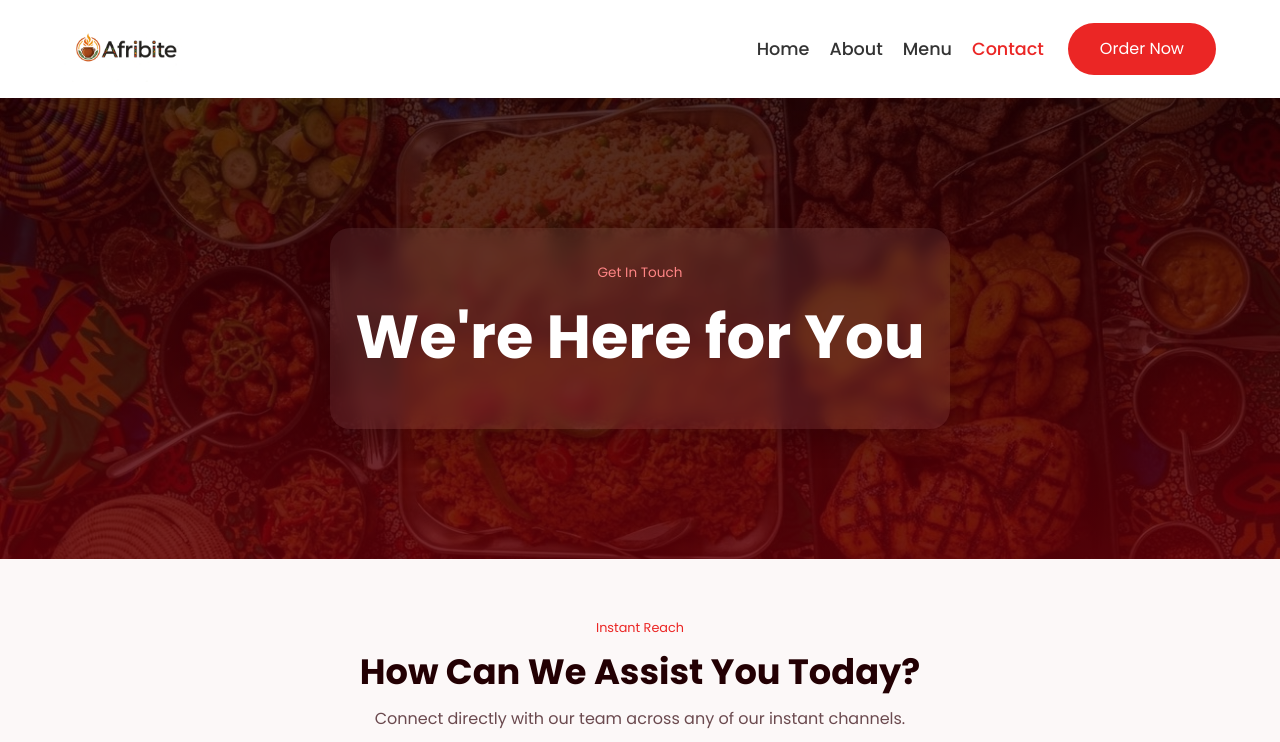
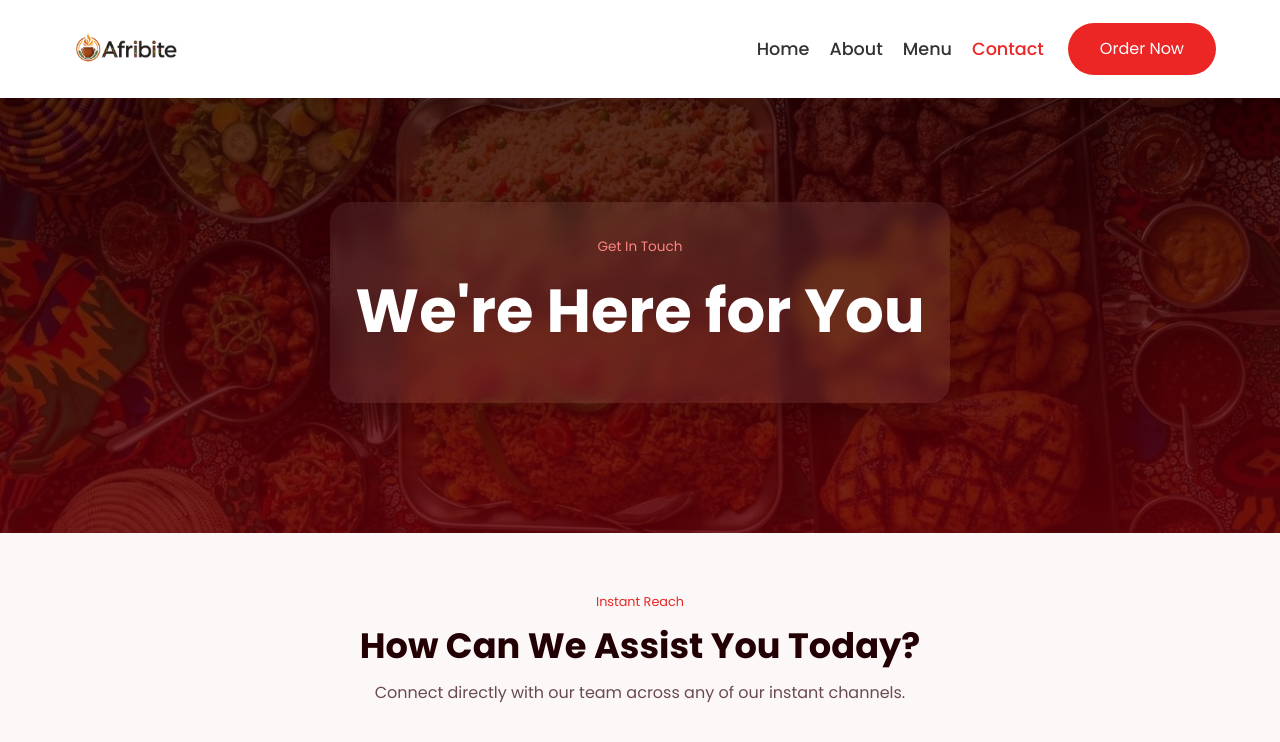
Before and after one commit to umuteletisha-del/afribite, a plain HTML site: page contact.html in a window 1280 px wide. Shown: the top 742 px of the page. Drawn offline with Linux system fonts and the light colour scheme.

Commit message:
Update contact.css

```diff
--- a/contact.css
+++ b/contact.css
@@ -25,9 +25,11 @@ body {
    2. HEADER & NAVIGATION (MOBILE FIRST & DESKTOP)
    ========================================================================== */
 .header {
-  position: relative;
+  position: fixed;
+  top: 0;
+  left: 0;
   width: 100%;
-  z-index: 100;
+  z-index: 1000;
   background-color: #ffffff;
   box-shadow: 0 4px 20px rgba(35, 0, 3, 0.08);
 }
@@ -140,7 +142,7 @@ body {
    3. PAGE BANNER
    ========================================================================== */
 .page-banner {
-  margin-top: 0;
+  margin-top: 72px;
   padding: 90px 20px;
   display: flex;
   justify-content: center;
```
